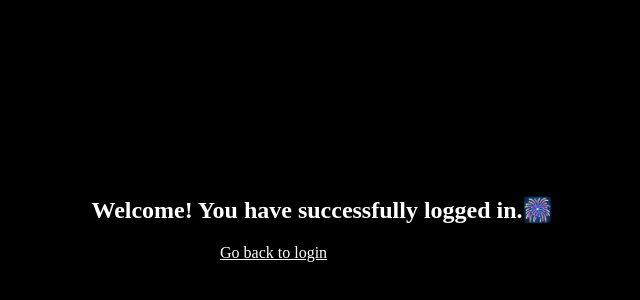
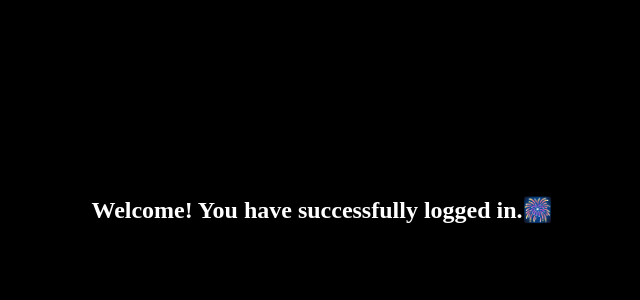
Before and after one commit to Bhargavi9391/Login-page, a plain HTML site: page success.html in a window 1280 px wide. Shown: the part 4-304 px from the top of the page, without its empty margins (318-958 px from the left). Drawn offline with Linux system fonts and the light colour scheme.

Commit message:
Update success.html

```diff
--- a/success.html
+++ b/success.html
@@ -7,6 +7,6 @@
 </head>
 <body style="background-color: black;">
     <h2 style="text-align: center;margin-top: 200px;color: white;">Welcome! You have successfully logged in.&#x1F386</h2>
-    <a href="login.html" style="text-align: center;margin-top: 200px;margin-left: 530px;color: white;">Go back to login</a>
+
 </body>
 </html>
```
